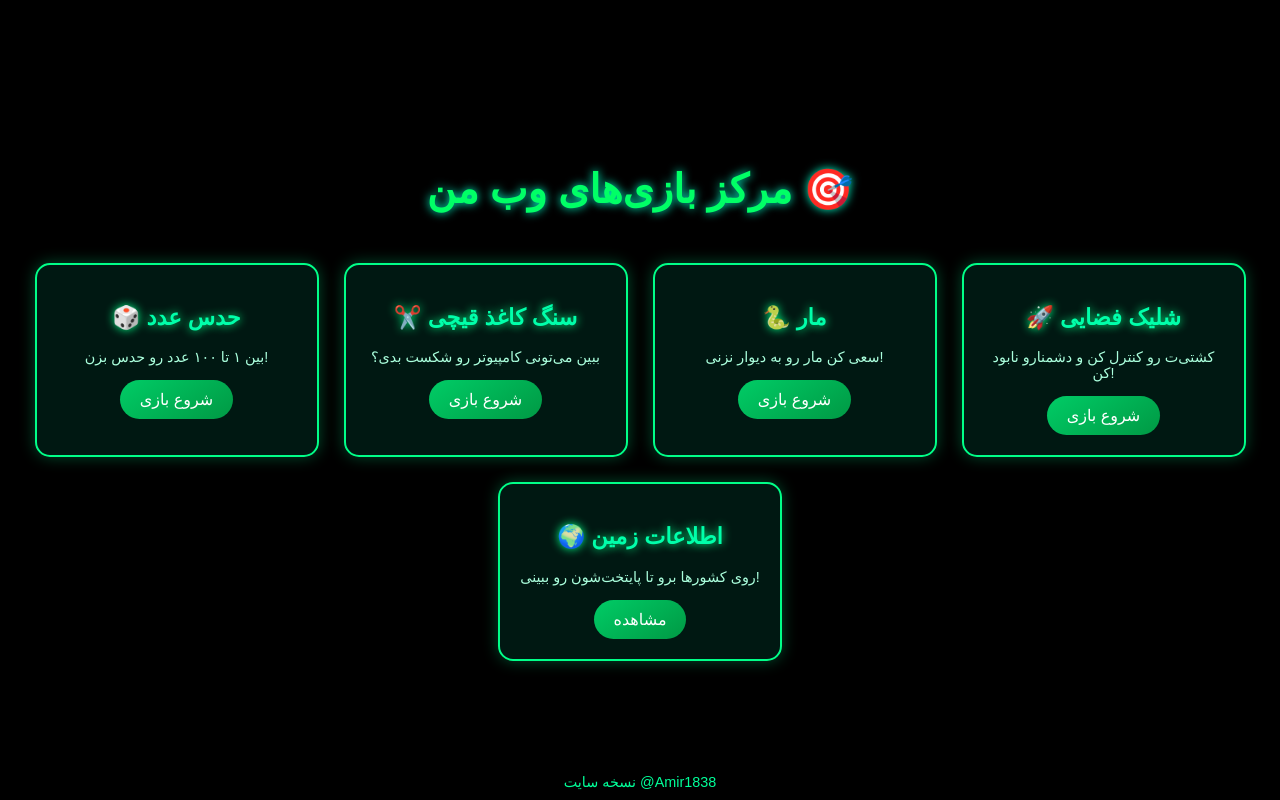
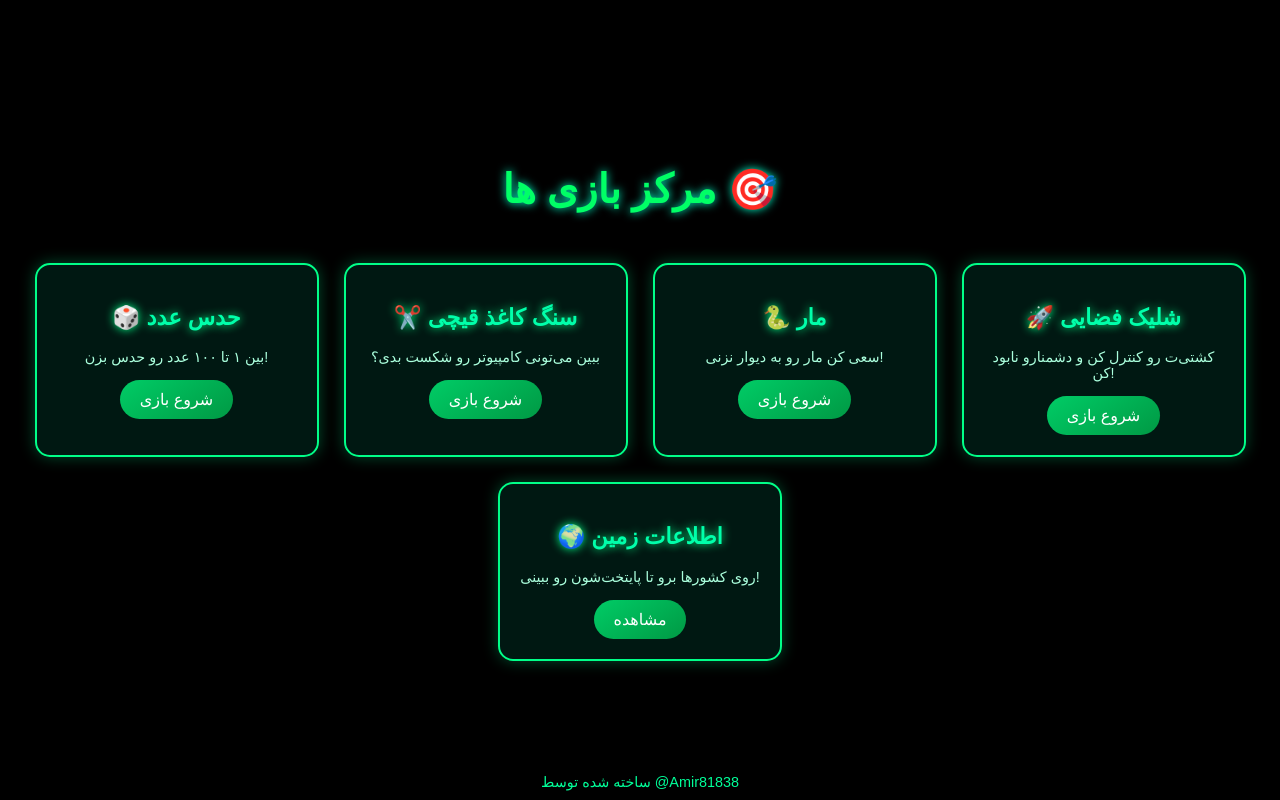
Before and after one commit to Meintrix/ngames, a Flask app: page / in a window 1280 px wide. Run offline with Flask 3, Linux system fonts and the light colour scheme.

```diff
--- a/templates/index.html
+++ b/templates/index.html
@@ -3,11 +3,11 @@
 <head>
     <meta charset="UTF-8">
     <meta name="viewport" content="width=device-width, initial-scale=1.0">
-    <title>مرکز بازی‌های من 🎮</title>
+    <title>مرکز بازی ها  🎮</title>
     <link rel="stylesheet" href="/static/style.css">
 </head>
 <body>
-    <h1>مرکز بازی‌های وب من 🎯</h1>
+    <h1>مرکز بازی ها   🎯</h1>
 
     <div class="game-container">
         <div class="game-card">
@@ -42,7 +42,7 @@
     </div>
 
     <footer>
-        نسخه سایت @Amir1838
+        ساخته شده توسط  @Amir81838
     </footer>
 </body>
 </html>
```
